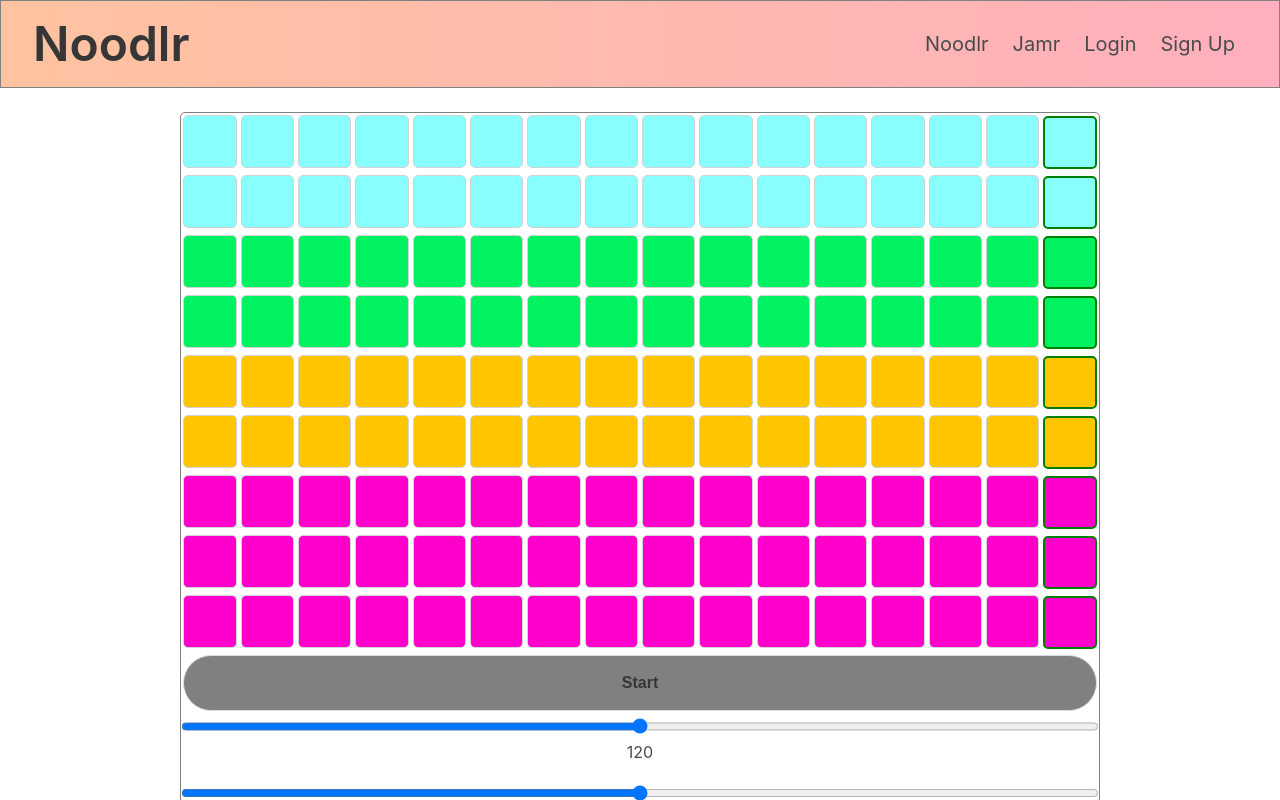
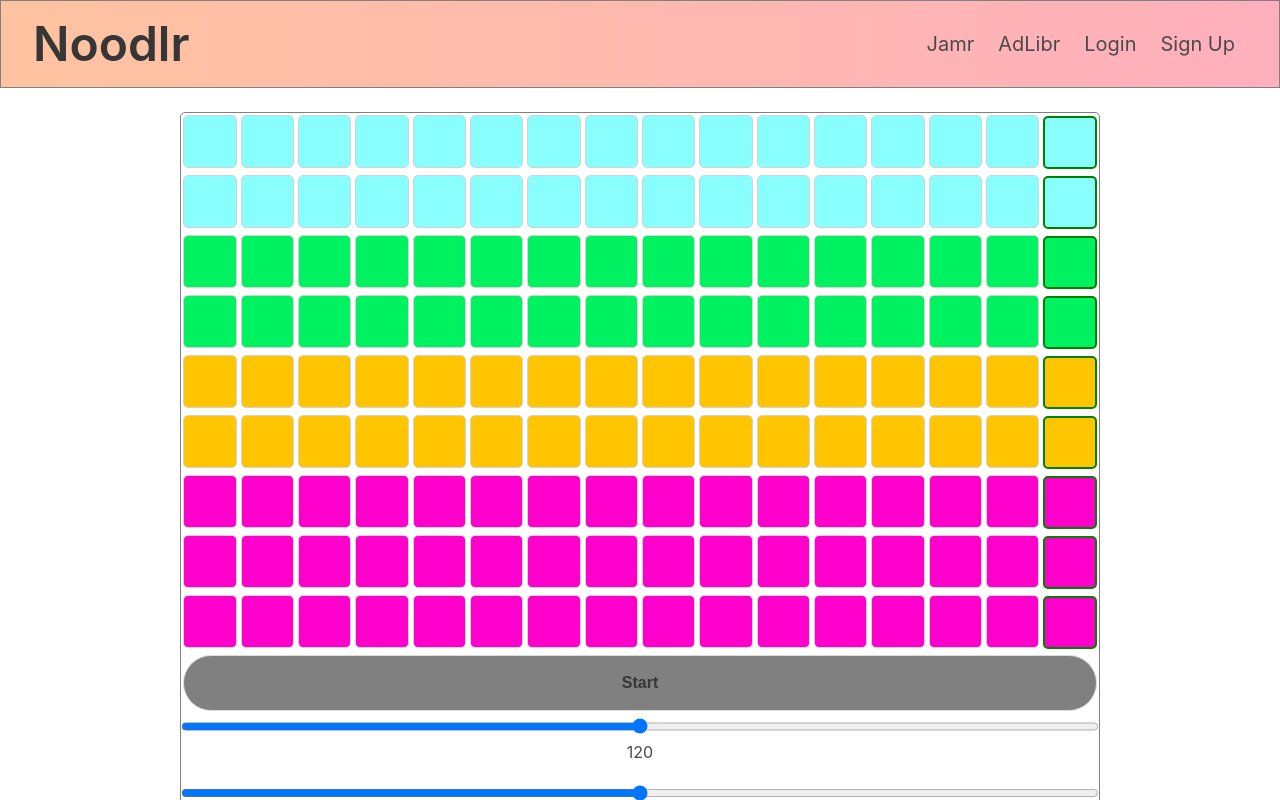
Before and after one commit to Garrett-Bodley/noodlr-frontend, a React (Create React App) app: page / in a window 1280 px wide. Built offline with nearby package versions, Linux system fonts and the light colour scheme; no server answers.

Commit message:
Further Renaming. Piano feature is now called AdLibr.

```diff
--- a/src/App.js
+++ b/src/App.js
@@ -10,7 +10,7 @@ import {
 import { connect } from 'react-redux';
 import { getUser } from './actions/authActions'
 import UserContainer from './containers/UserContainer';
-import NoodlrContainer from './containers/NoodlrContainer';
+import NoodlrContainer from './containers/AdLibrContainer';
 import JamrContainer from './containers/JamrContainer';
 
 class App extends Component{
@@ -31,7 +31,7 @@ class App extends Component{
         <Switch>
           <Route exact path={['/login', '/signup']} render={() => <AuthContainer/> } />
           <Route exact path={['/jamr', '/']} render={() => <JamrContainer /> }/>
-          <Route exact path ="/noodlr" render={() => <NoodlrContainer />} />
+          <Route exact path ="/adlibr" render={() => <NoodlrContainer />} />
           <Route path='/vamps/:id' render={(routeProps) => <JamrContainer {...routeProps} />} />
           <Route path='/users' render={(routeProps) => <UserContainer {...routeProps} /> } />
         </Switch>
--- a/src/components/Navbar.js
+++ b/src/components/Navbar.js
@@ -10,10 +10,10 @@ class Navbar extends Component{
       return (
         <div className="navbar-end">
           <div className="navbar-item is-hoverable">
-            <Link className="subtitle" to='/noodlr'>Noodlr</Link>
+            <Link className="subtitle" to='/jamr'>Jamr</Link>
           </div>
           <div className="navbar-item is-hoverable">
-            <Link className="subtitle" to='/jamr'>Jamr</Link>
+            <Link className="subtitle" to='/adlibr'>AdLibr</Link>
           </div>
           <div className="navbar-item is-hoverable">
             <Link className="subtitle" to={`/users/${this.props.currentUser.id}`}>Profile</Link>
@@ -27,10 +27,10 @@ class Navbar extends Component{
       return(
         <div className="navbar-end">
           <div className="navbar-item is-hoverable">
-            <Link className="subtitle" to='/noodlr'>Noodlr</Link>
+            <Link className="subtitle" to='/jamr'>Jamr</Link>
           </div>
           <div className="navbar-item is-hoverable">
-            <Link className="subtitle" to='/jamr'>Jamr</Link>
+            <Link className="subtitle" to='/adlibr'>AdLibr</Link>
           </div>
           <div className="navbar-item is-hoverable">
             <Link className="subtitle" to="/login">Login</Link>
@@ -48,7 +48,7 @@ class Navbar extends Component{
     return(
       <nav className="navbar is-spaced" id="navbar">
         <div className="navbar-brand" >
-          <Link className="title is-1" to='/noodlr'>  Noodlr</Link>
+          <Link className="title is-1" to='/'>  Noodlr</Link>
         </div>
         {this.renderLinks()}
       </nav>
--- a/src/containers/NoodlrContainer.js
+++ b/src/containers/AdLibrContainer.js
@@ -1,21 +1,24 @@
 import React, { Component } from 'react'
 import { connect } from 'react-redux'
 import * as Tone from 'tone'
-import Key from '../components/Noodlr/Key'
-import './NoodlrContainer.css'
+import Key from '../components/AdLibr/Key'
+import './AdLibrContainer.css'
 
-class NoodlrContainer extends Component{
+class AdLibrContainer extends Component{
 
   componentDidMount(){
+    Tone.getDestination().volume.rampTo(0, 0.001)
     this.setState({
-      synth: NoodlrContainer.makeSynth(),
-      keyboardControls: NoodlrContainer.makeKeyboardControls()
+      synth: AdLibrContainer.makeSynth(),
+      keyboardControls: AdLibrContainer.makeKeyboardControls()
     })
     this.setFocus()
   }
 
   static makeSynth = () => {
-    return new Tone.PolySynth(Tone.Synth).set({ oscillator: { type: 'triangle8' } }).toDestination()
+    const synth =  new Tone.PolySynth(Tone.Synth).set({ oscillator: { type: 'triangle8' } }).toDestination()
+    synth.volume.value = 0;
+    return synth
   }
 
   static makeKeyboardControls = () => {
@@ -171,4 +174,4 @@ class NoodlrContainer extends Component{
 
 }
 
-export default connect()(NoodlrContainer)
+export default connect()(AdLibrContainer)
```
Also changed, not shown: src/components/AdLibr/Key.css (renamed from src/components/Noodlr/Key.css), src/components/AdLibr/Key.js (renamed from src/components/Noodlr/Key.js), src/containers/AdLibrContainer.css (renamed from src/containers/NoodlrContainer.css).
